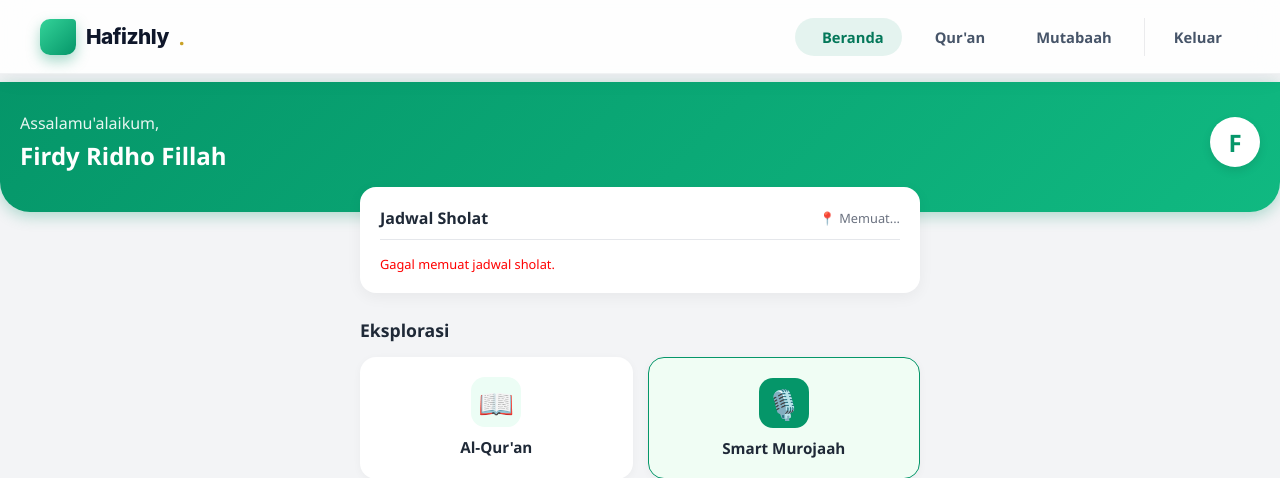
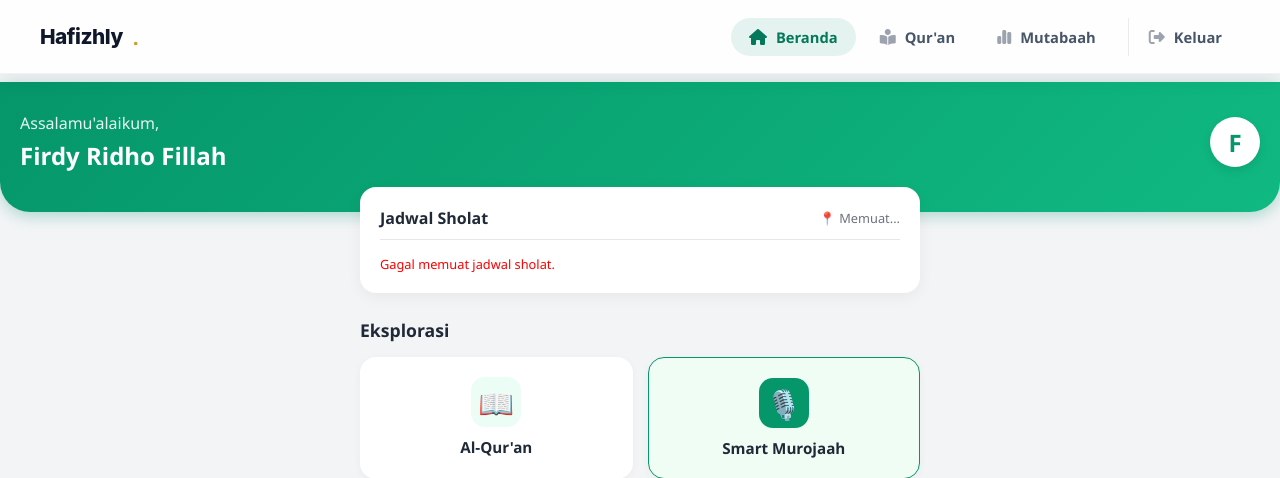
Before and after one commit to firdyridho/Hafizhly, a PHP site: page /user/dashboard.php in a window 1280 px wide. Shown: the top 478 px of the page. Run offline with PHP 8.4, Linux system fonts and the light colour scheme; a user stored in the database is signed in.

Commit message:
navbar improved

```diff
--- a/components/nav.php
+++ b/components/nav.php
@@ -4,8 +4,8 @@
 $current_page = basename($_SERVER['PHP_SELF']);
 ?>
 
-<!-- Kalau Font Awesome belum di-load di halaman ini, sertakan baris ini di <head> -->
-<!-- <link rel="stylesheet" href="https://cdnjs.cloudflare.com/ajax/libs/font-awesome/6.5.2/css/all.min.css"> -->
+<!-- Font Awesome (dihapus komentarnya biar ikon pasti muncul, aman walau ke-load 2x di halaman yang sudah punya) -->
+<link rel="stylesheet" href="https://cdnjs.cloudflare.com/ajax/libs/font-awesome/6.5.2/css/all.min.css">
 
 <style>
     :root {
@@ -179,19 +179,6 @@ $current_page = basename($_SERVER['PHP_SELF']);
             text-decoration: none;
         }
 
-        .nav-brand .brand-mark {
-            width: 36px;
-            height: 36px;
-            border-radius: 10px 4px 10px 10px;
-            background: linear-gradient(135deg, var(--nav-primary-light), var(--nav-primary));
-            display: flex;
-            align-items: center;
-            justify-content: center;
-            color: #fff;
-            font-size: 1rem;
-            box-shadow: 0 6px 14px var(--nav-glow);
-        }
-
         .nav-brand span.dot {
             color: var(--nav-gold);
         }
@@ -273,7 +260,6 @@ $current_page = basename($_SERVER['PHP_SELF']);
 
 <nav class="app-nav">
     <a href="dashboard.php" class="nav-brand">
-        <span class="brand-mark"><i class="fa-solid fa-book-quran"></i></span>
         Hafizhly<span class="dot">.</span>
     </a>
 
```
